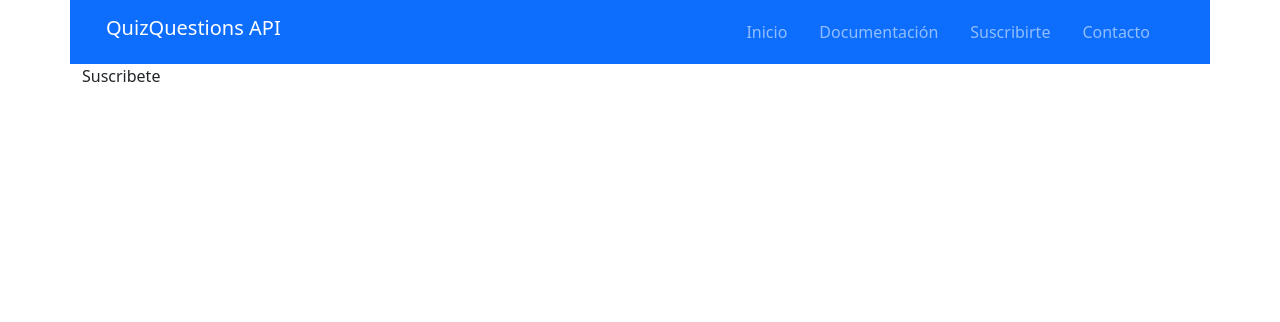
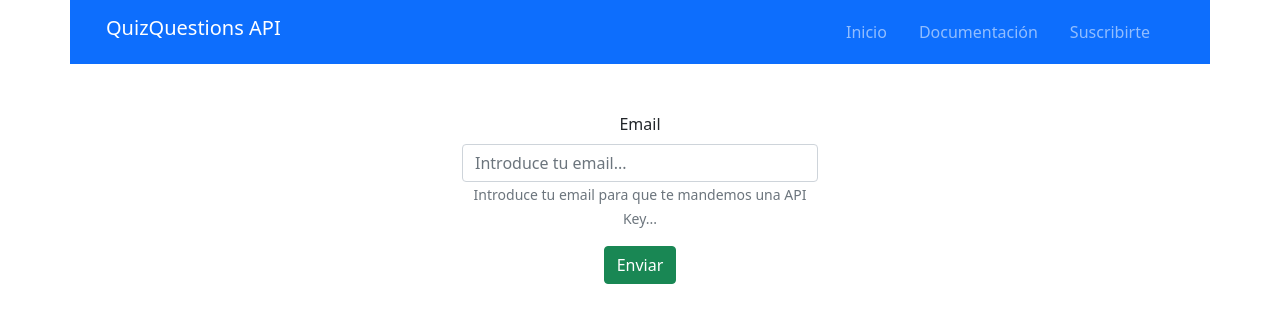
Before and after one commit to jorgeAgoiz/test-app-vite, a React (Vite) app: page /suscribe in a window 1280 px wide. Shown: the top 322 px of the page. Built offline with nearby package versions, Linux system fonts and the light colour scheme.

Commit message:
Planteando las vistas

```diff
--- a/src/App.tsx
+++ b/src/App.tsx
@@ -1,7 +1,6 @@
 import React from 'react'
 import { Container } from 'react-bootstrap'
 import { Route, Switch } from 'wouter'
-import Contact from './components/Contact/Contact'
 import Header from './components/Header/Header'
 import Home from './components/Home/Home'
 import Suscribe from './components/Suscribe/Suscribe'
@@ -14,7 +13,6 @@ const App = (): JSX.Element => {
 			<Header />
 			<Switch>
 				<Route path={'/'} component={Home} />
-				<Route path={'/contact'} component={Contact} />
 				<Route path={'/suscribe'} component={Suscribe} />
 			</Switch>
 		</Container>
--- a/src/components/Contact/Contact.tsx
+++ /dev/null
@@ -1,12 +0,0 @@
-import React from 'react'
-
-const Contact = () => {
-
-	return (
-		<div>
-			<h1 className="text-primary" >Contacto</h1>
-		</div>
-	)
-}
-
-export default Contact
--- a/src/components/Header/Header.tsx
+++ b/src/components/Header/Header.tsx
@@ -18,14 +18,11 @@ const Header = (): JSX.Element => {
 							<Nav.Link className='me-3' onClick={() => setLocation('/')}>
 								Inicio
 							</Nav.Link>
-							<Nav.Link className='me-3' onClick={() => setLocation('/documentation')}>
-								Documentación
+							<Nav.Link className='me-3' href="https://jorgeagoiz.github.io/quizQuestions-REST_API/index.html">
+									Documentación
 							</Nav.Link>
 							<Nav.Link className='me-3' onClick={() => setLocation('/suscribe')}>
 								Suscribirte
-							</Nav.Link>
-							<Nav.Link className='me-3' onClick={() => setLocation('/contact')}>
-								Contacto
 							</Nav.Link>
 						</Nav>
 					</Navbar.Collapse>
--- a/src/components/Home/Home.tsx
+++ b/src/components/Home/Home.tsx
@@ -10,12 +10,12 @@ const Home = () => {
 					<Card bg='primary' className='text-light' >
 						<Card.Img
 							variant="top"
-							src="../images/mainPic.jpg"
+							src="../images/main-image-question.jpg"
 						/>
 						<Card.Body className='text-center'>
-							<Card.Title className='fst-italic'>API PREGUNTAS TRIVIA</Card.Title>
+							<Card.Title className='fst-italic'>QuizQuestions API</Card.Title>
 							<Card.Text>
-								API de preguntas estilo trivial en castellano. Solicita una API key y empieza a disfrutar de ella.
+								API de preguntas y respuestas en castellano. Solicita una API key y empieza a disfrutar de ella.
 							</Card.Text>
 						</Card.Body>
 					</Card>
--- a/src/components/Suscribe/Suscribe.tsx
+++ b/src/components/Suscribe/Suscribe.tsx
@@ -1,11 +1,23 @@
 import React from 'react'
+import { Button, Form, Row } from 'react-bootstrap'
 
 const Suscribe = () => {
 
 	return (
-		<div>
-            Suscribete
-		</div>
+		<Row className='d-flex justify-content-center'>
+			<Form className='mt-5 text-center col-4 ' >
+				<Form.Group className="mb-3" controlId="formBasicEmail">
+					<Form.Label>Email</Form.Label>
+					<Form.Control type="email" placeholder="Introduce tu email..." />
+					<Form.Text className="text-muted">
+						Introduce tu email para que te mandemos una API Key...
+					</Form.Text>
+				</Form.Group>
+				<Button variant="success" type="submit">
+					Enviar
+				</Button>
+			</Form>
+		</Row>
 	)
 }
 
```
Also changed, not shown: images/main-image-question.jpg (added), 1 other file (tests, documents, lock files or other folders).
